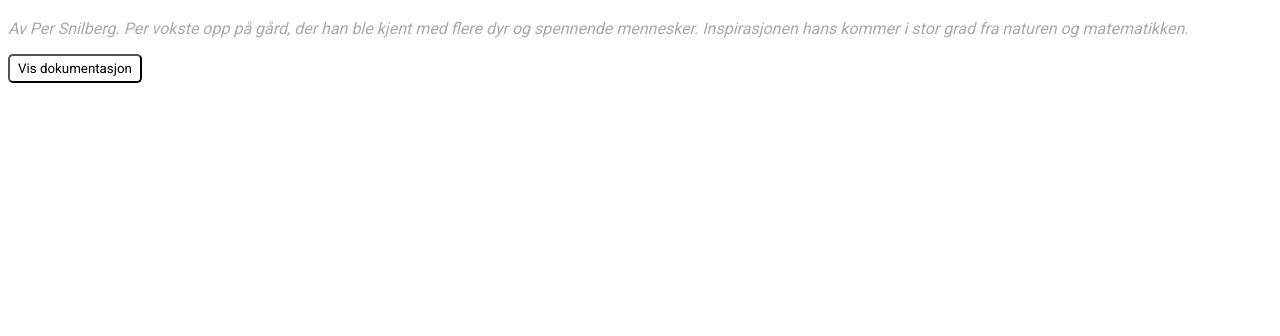
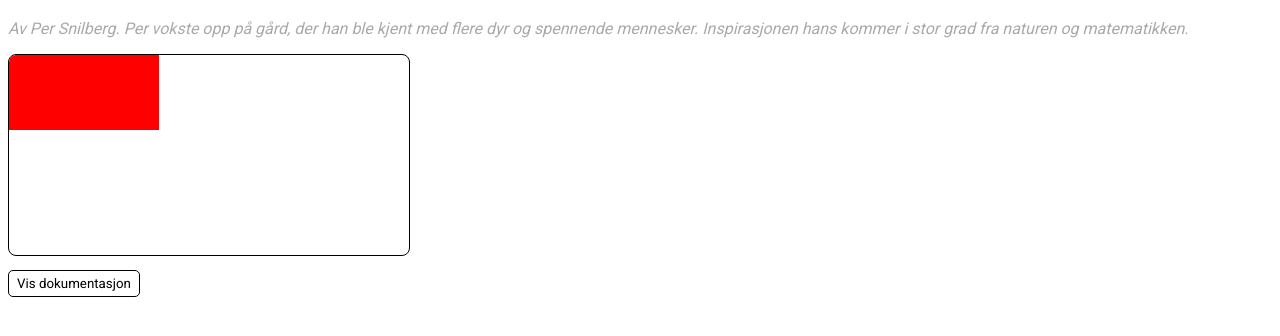
Before and after one commit to mariussd/webutvikling1, a plain HTML site: page index.html in a window 1280 px wide. Shown: the part 62-398 px from the top of the page. Drawn offline with Linux system fonts and the light colour scheme.

Commit message:
add canvas

```diff
--- a/index.html
+++ b/index.html
@@ -19,6 +19,11 @@
         </p>
     </div>
     <div>
+        <canvas id="mainCanvas" width="400" height="200" class="art">
+
+        </canvas>
+    </div>
+    <div>
         <button id="showDoc" class="btn">Vis dokumentasjon</button>
     </div>
     <script src="main.js"></script>
--- a/main.css
+++ b/main.css
@@ -10,8 +10,10 @@ html {
     padding-left: 8px;
     padding-right: 8px;
     border-radius: 5px;
-    border-color: black;
+    border: 1px solid black;
     font-family: "Roboto", sans-serif;
+    margin: 10px;
+    margin-left: 0px;
 }
 
 .btn:hover {
@@ -23,6 +25,11 @@ html {
     background-color: gray;
 }
 
+.art {
+    border-radius: 8px;
+    border: 1px solid black;
+}
+
 .description {
     font-style: italic;
     font-weight: lighter;
--- a/main.js
+++ b/main.js
@@ -1,9 +1,16 @@
-documentationButton = document.getElementById("showDoc");
-mainHeader = document.getElementById("mainHeader");
+let documentationButton = document.getElementById("showDoc");
+let mainHeader = document.getElementById("mainHeader");
+let canvas = document.getElementById("mainCanvas");
+let ctx = canvas.getContext("2d");
 
 documentationButton.addEventListener("click", showDocumentation);
 mainHeader.addEventListener("mouseover", changeColor);
 mainHeader.addEventListener("mouseleave", changeColorBack);
+
+function drawArt() {
+    ctx.fillStyle = "red";
+    ctx.fillRect(0, 0, 150, 75);
+}
 
 function showDocumentation() {
     console.log("Jadda");
@@ -16,3 +23,5 @@ function changeColor() {
 function changeColorBack() {
     mainHeader.style.color = "black";
 }
+
+drawArt();
```
